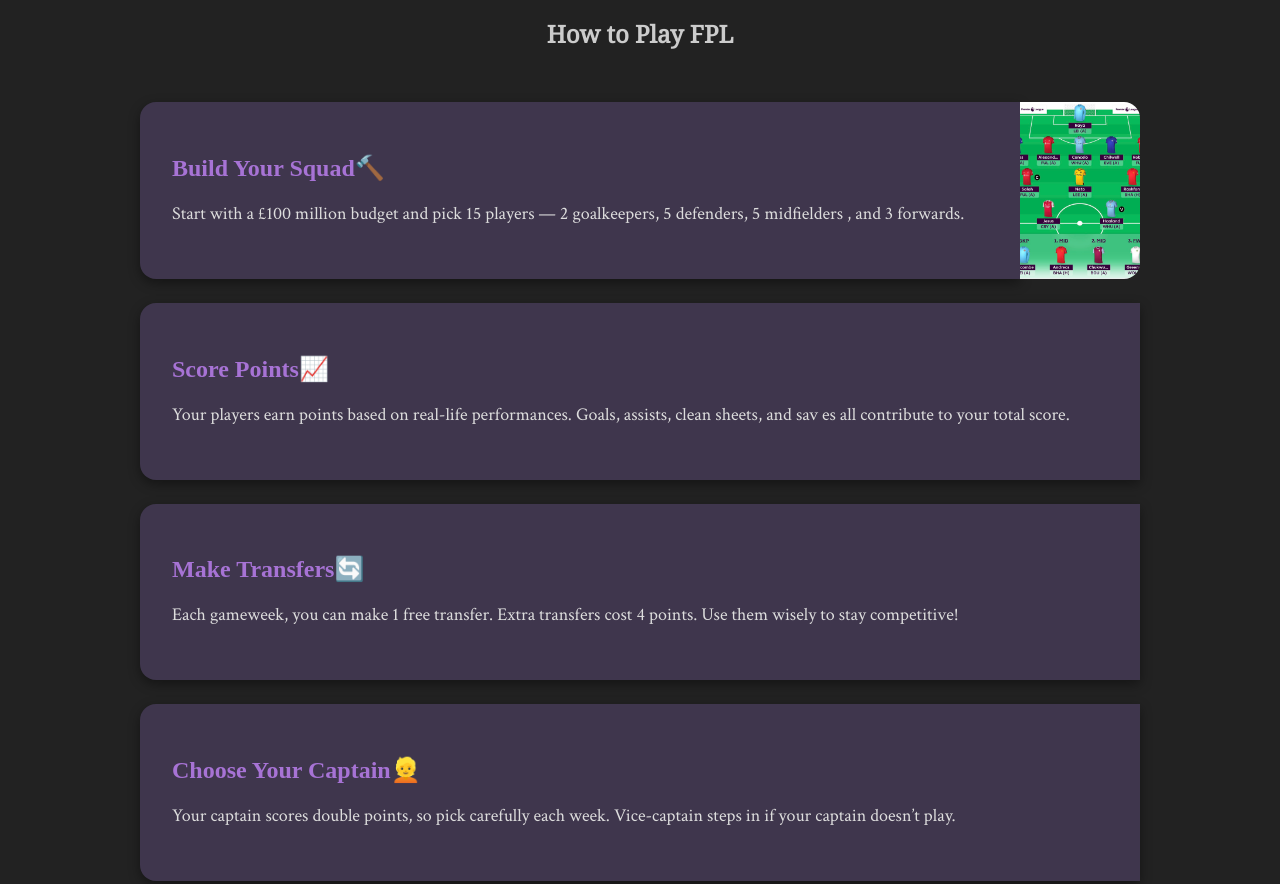
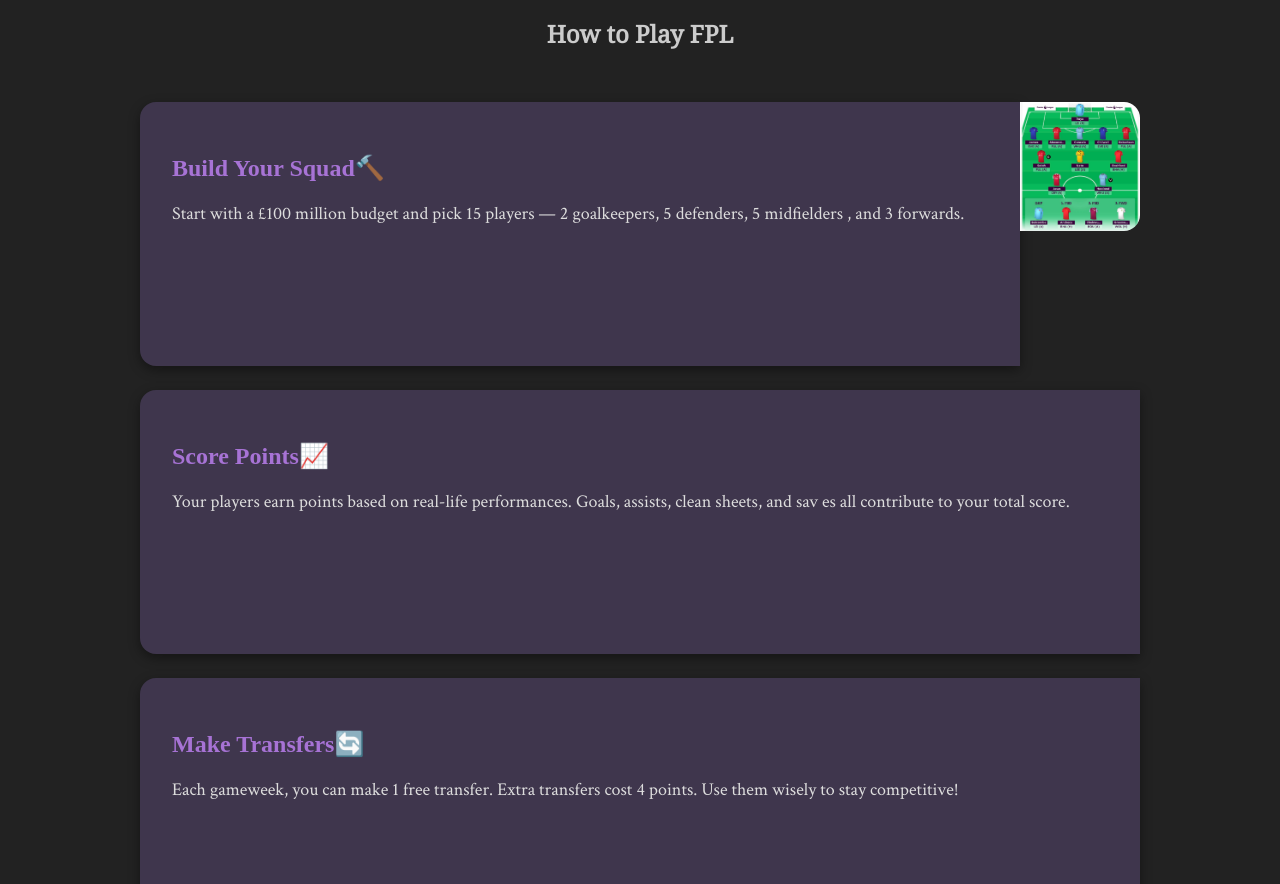
Before and after one commit to jonassapienza123/jonassapienza123.github.io, a plain HTML site: page rules.html in a window 1280 px wide. Shown: the part 887-1771 px from the top of the page. Drawn offline with Linux system fonts and the light colour scheme.

Commit message:
minheight

```diff
--- a/rules.css
+++ b/rules.css
@@ -120,6 +120,7 @@ p {
 .rule-section {
   background-color: #3F364D;
   border-radius: 16px 0 0 16px;
+  min-height: 200px;
   padding: 32px;
   flex: 1;
   box-shadow: 0 4px 12px rgba(0, 0, 0, 0.4);
@@ -127,6 +128,7 @@ p {
 
 .rule-image-outside {
   width: 120px;
+  height: 100%;
   object-fit: cover;
   border-radius: 0 16px 16px 0;
 }
```
